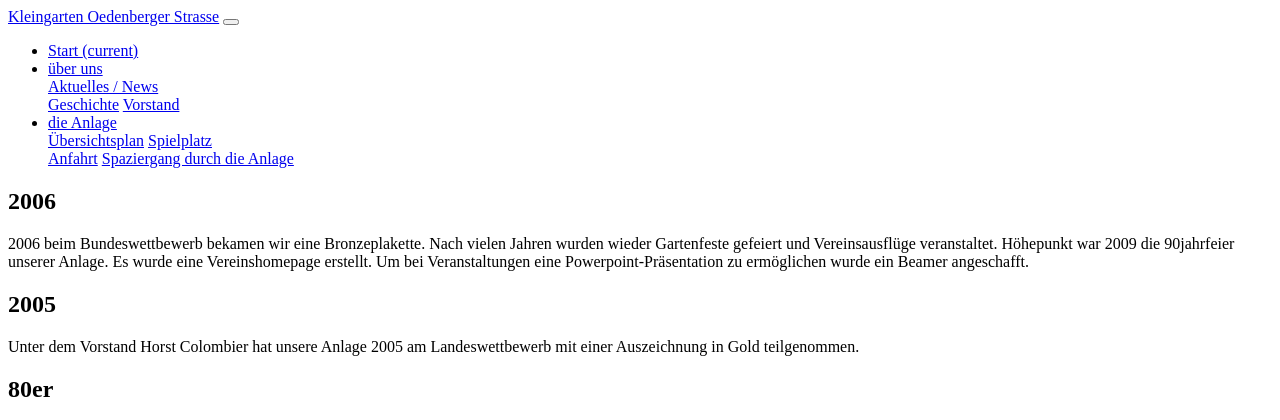
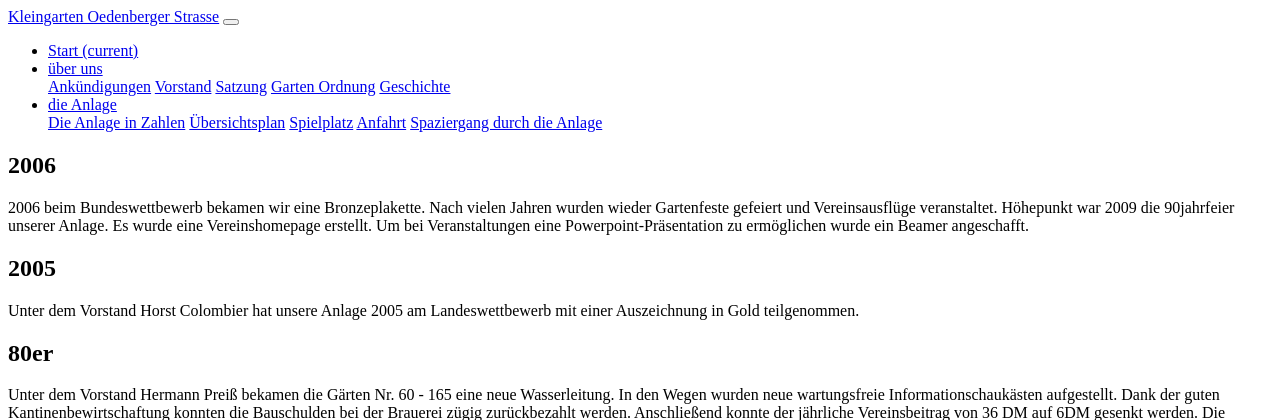
Before and after one commit to saparot/kgv-oedenberger, a Symfony app: template templates/club/history/index.html.twig in a window 1280 px wide. Shown: the top 420 px of the page. Run offline with Twig, Linux system fonts and the light colour scheme; the template is opened without the code that fills it, so the values that code supplies are empty; some libraries are stand-ins or nearby versions.

Commit message:
added hardcoded navigation links

```diff
--- a/templates/layout/navigation.html.twig
+++ b/templates/layout/navigation.html.twig
@@ -8,29 +8,30 @@
     <div class="collapse navbar-collapse" id="navbarSupportedContent">
         <ul class="navbar-nav mr-auto">
             <li class="nav-item active">
-                <a class="nav-link" href="#">Start <span class="sr-only">(current)</span></a>
+                <a class="nav-link" href="{{ path('landingPage') }}">Start <span class="sr-only">(current)</span></a>
             </li>
             <li class="nav-item dropdown">
                 <a class="nav-link dropdown-toggle" href="#" id="aboutUs" role="button" data-toggle="dropdown" aria-haspopup="true" aria-expanded="false">
                     über uns
                 </a>
                 <div class="dropdown-menu" aria-labelledby="navbarDropdown">
-                    <a class="dropdown-item" href="#">Aktuelles / News</a>
-                    <div class="dropdown-divider"></div>
-                    <a class="dropdown-item" href="#">Geschichte</a>
-                    <a class="dropdown-item" href="#">Vorstand</a>
+                    <a class="dropdown-item" href="{{ path('newsList') }}">Ankündigungen</a>
+                    <a class="dropdown-item" href="{{ path('clubExecutives') }}">Vorstand</a>
+                    <a class="dropdown-item" href="{{ path('clubRules') }}">Satzung</a>
+                    <a class="dropdown-item" href="{{ path('clubGardenRules') }}">Garten Ordnung</a>
+                    <a class="dropdown-item" href="{{ path('clubHistory') }}">Geschichte</a>
                 </div>
             </li>
             <li class="nav-item dropdown">
-                <a class="nav-link dropdown-toggle" href="#" id="theArea    " role="button" data-toggle="dropdown" aria-haspopup="true" aria-expanded="false">
+                <a class="nav-link dropdown-toggle" href="#" id="theArea" role="button" data-toggle="dropdown" aria-haspopup="true" aria-expanded="false">
                     die Anlage
                 </a>
                 <div class="dropdown-menu" aria-labelledby="navbarDropdown">
-                    <a class="dropdown-item" href="#">Übersichtsplan</a>
-                    <a class="dropdown-item" href="#">Spielplatz</a>
-                    <div class="dropdown-divider"></div>
-                    <a class="dropdown-item" href="#">Anfahrt</a>
-                    <a class="dropdown-item" href="#">Spaziergang durch die Anlage</a>
+                    <a class="dropdown-item" href="{{ path('gardenAreaFacts') }}">Die Anlage in Zahlen</a>
+                    <a class="dropdown-item" href="{{ path('gardenAreaMapOverview') }}">Übersichtsplan</a>
+                    <a class="dropdown-item" href="{{ path('gardenAreaPlayground') }}">Spielplatz</a>
+                    <a class="dropdown-item" href="{{ path('gardenAreaRouteDescription') }}">Anfahrt</a>
+                    <a class="dropdown-item" href="{{ path('gardenAreaWalkThrough') }}">Spaziergang durch die Anlage</a>
                 </div>
             </li>
         </ul>
```
